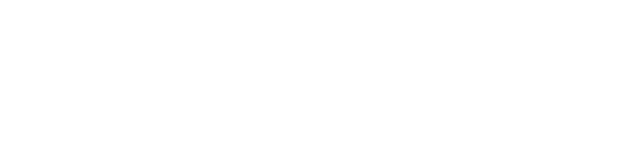
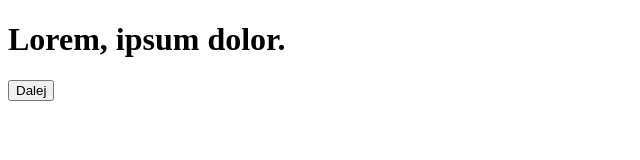
Before and after one commit to mmagiic/project_team, a plain HTML site: page index.html in a window 1280 px wide. Shown: the whole page, without its empty margins (0-640 px from the left). Drawn offline with Linux system fonts and the light colour scheme.

Commit message:
add header

```diff
--- a/index.html
+++ b/index.html
@@ -9,6 +9,7 @@
     <title>Wzorzec</title>
 </head>
 <body>
-
+    <h1>Lorem, ipsum dolor.</h1>
+    <button>Dalej</button>
 </body>
 </html>
```
